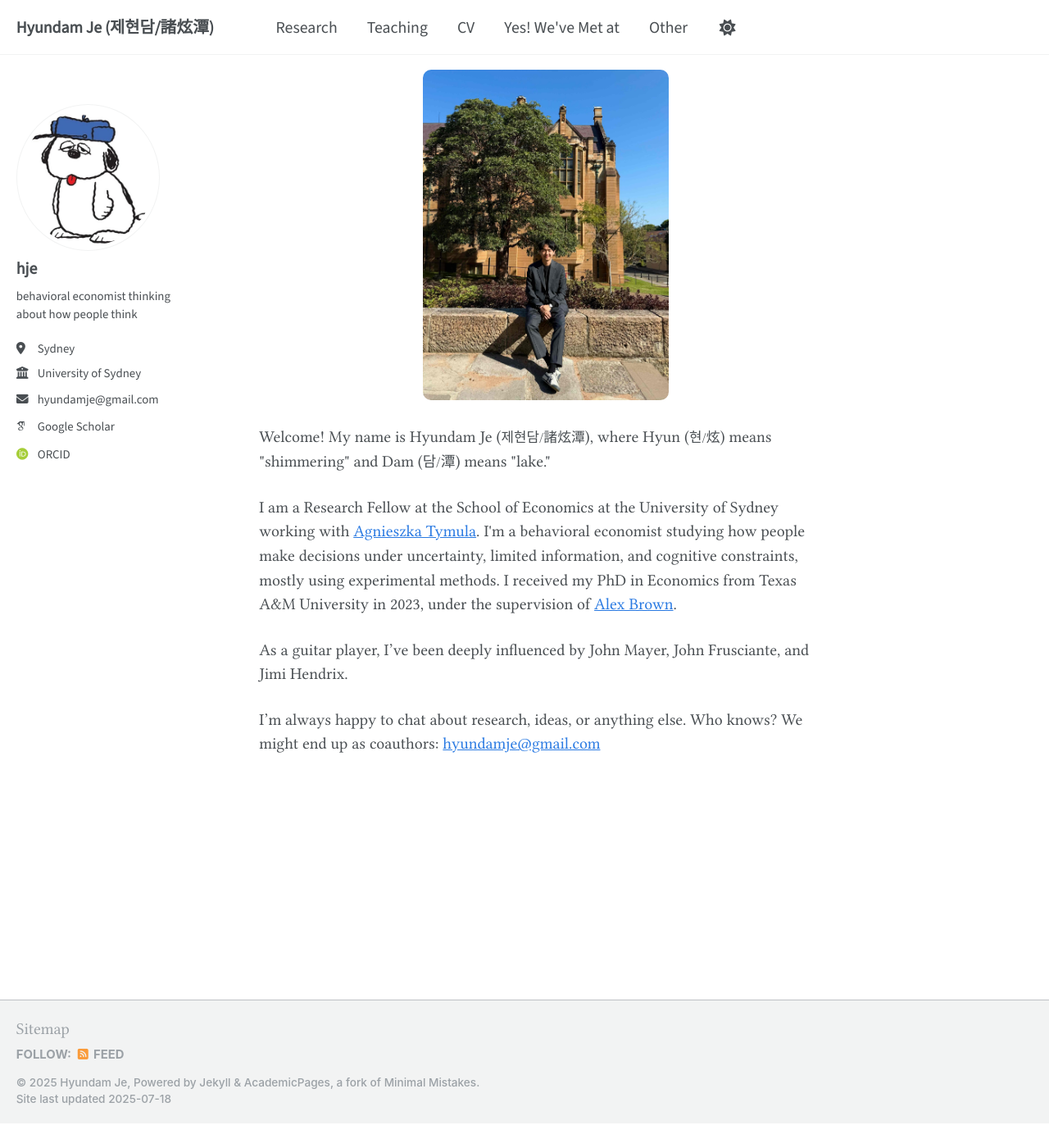
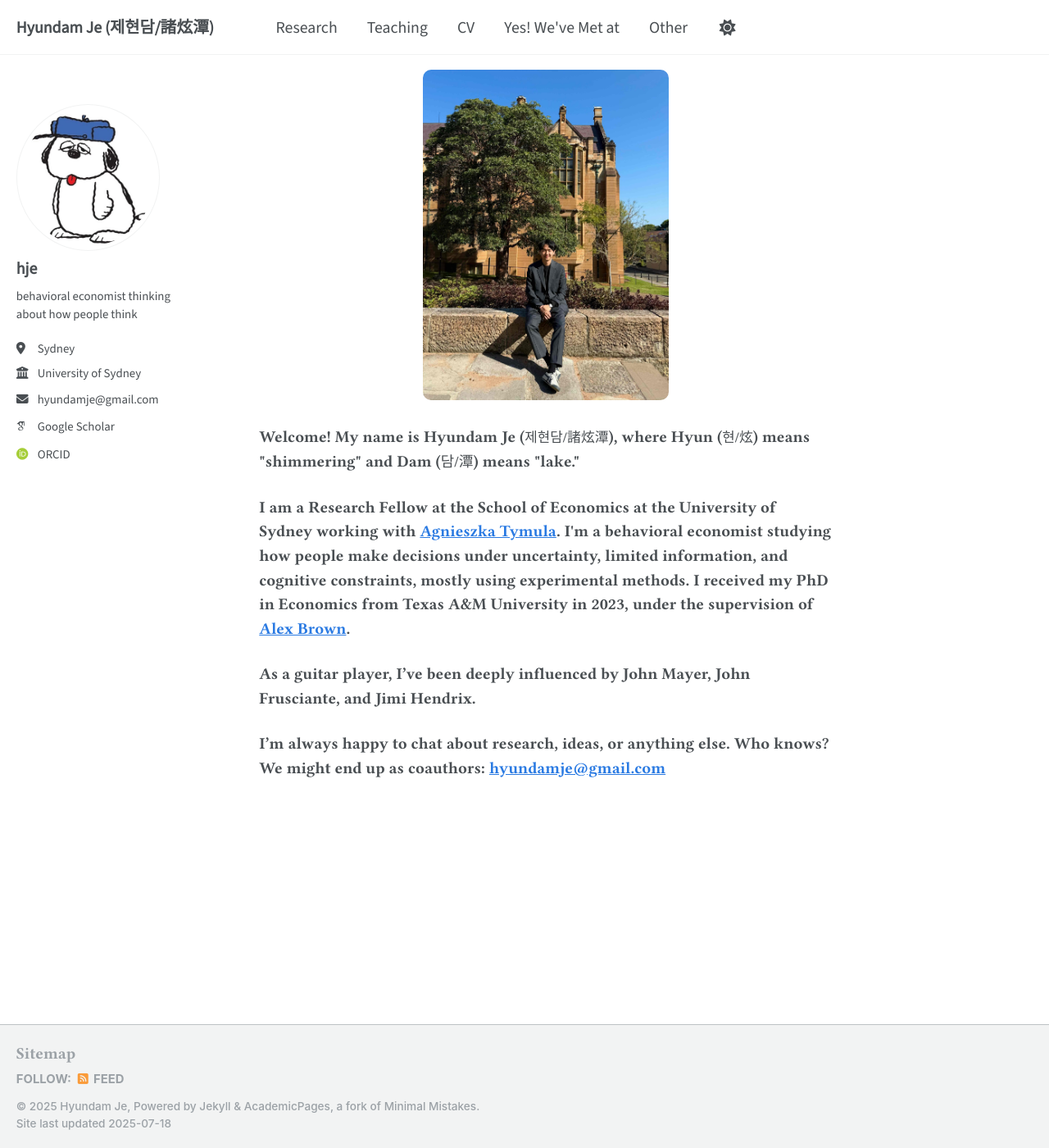
Before and after one commit to hyundamje/hyundamje.github.io, a Jekyll site: the page built from _pages/about.md, in a window 1280 px wide and 1400 px high, scrolled down 109 px. Shown: the whole window at 82% size. Built offline with Jekyll 4.4.1, drawn with Linux system fonts in a browser that asks for light colours; some web fonts are replaced; before the commit the page ends 1479 px from its top, so only the background shows below that.

Commit message:
Update _base.scss

```diff
--- a/_sass/layout/_base.scss
+++ b/_sass/layout/_base.scss
@@ -46,7 +46,7 @@ body {
 
     line-height: 1.5;
     font-size: 1.1rem;
-    font-weight: 500;
+    font-weight: 520;
 
   &.overflow--hidden {
     /* when primary navigation is visible, the content in the background won't scroll */
```
